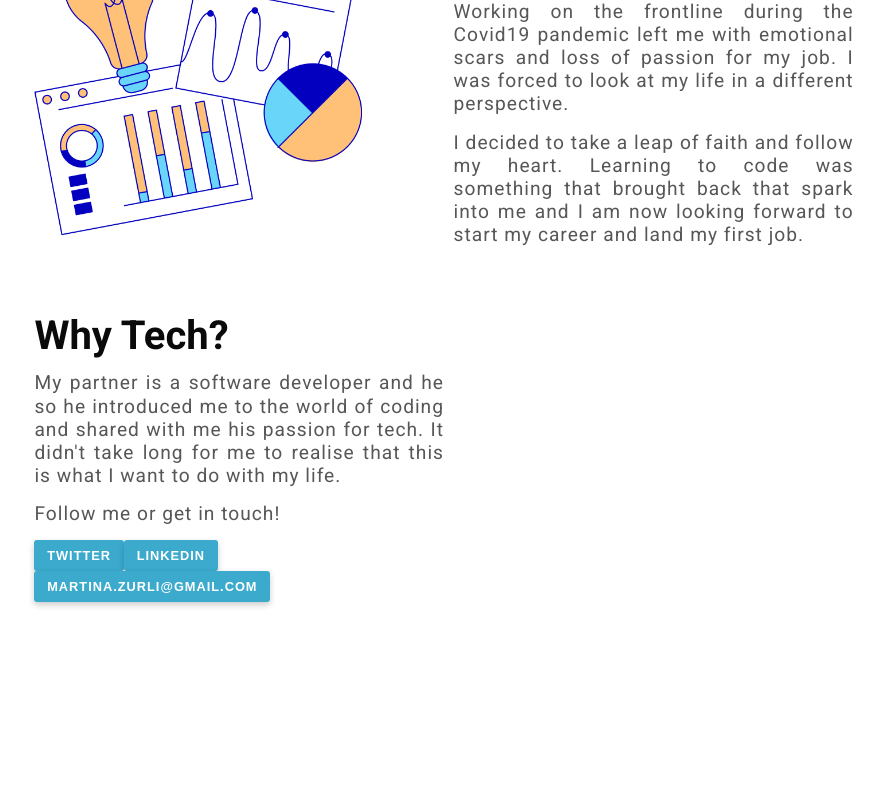
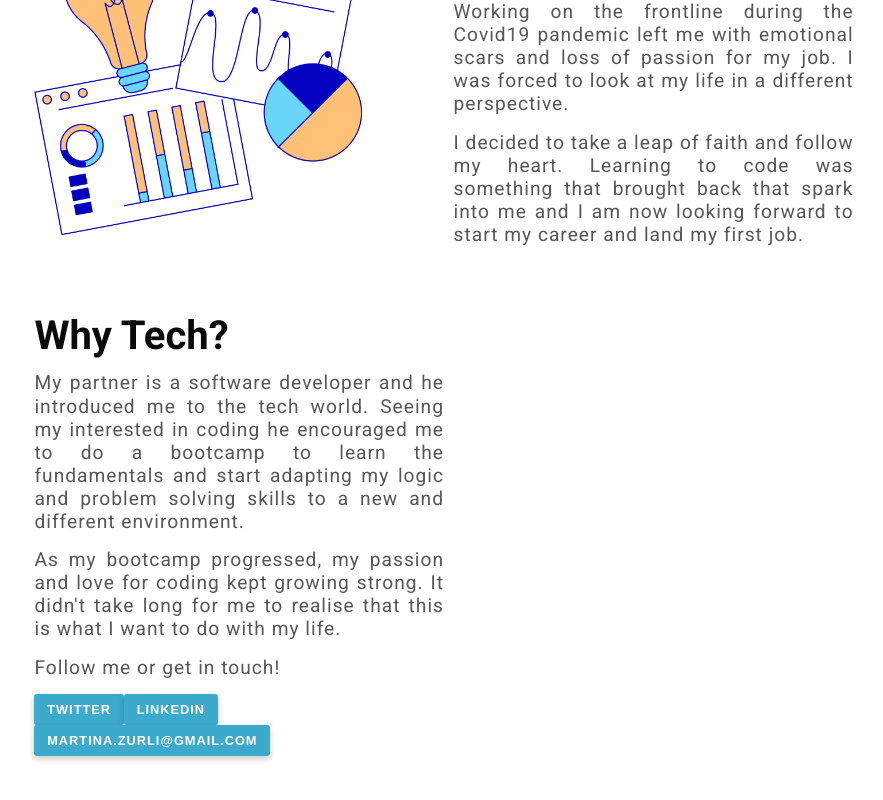
Before and after one commit to MartiZu/Portfolio, a React (Create React App) app in the folder portfolio/: page /about in a window 1280 px wide. Shown: the part 601-1401 px from the top of the page, without its empty margins (196-1079 px from the left). Before the commit the page ends 1293 px from the top, so only its background shows below. Built offline with nearby package versions, Linux system fonts and the light colour scheme.

Commit message:
added gif

```diff
--- a/portfolio/src/components/ImproveSkills.js
+++ b/portfolio/src/components/ImproveSkills.js
@@ -22,7 +22,8 @@ export default function TechStack() {
     <div className="section improve-skills">
       <div className="col img">
         {/* <img className="image" src="/img/icons/rocket.png" alt="rocket" /> */}
-        <img className="image-intro rotate" src="/img/icons/fly.png" alt="graph" />
+        {/* <img className="image-intro rotate" src="/img/icons/fly.png" alt="graph" /> */}
+        <img className="image-skill" src="/img/icons/4qwu.gif" alt="roket" />
       </div>
       <div className="col text">
         <h1 className="title">My TechStack</h1>
--- a/portfolio/src/components/Lastsection.js
+++ b/portfolio/src/components/Lastsection.js
@@ -6,11 +6,12 @@ export default function Lastsection() {
       <div className="col text">
         <h1 className="title">Why Tech?</h1>
         <p className="info">
-          My partner is a software developer and he so he introduced me to the
-          world of coding and shared with me his passion for tech. It didn't
-          take long for me to realise that this is what I want to do with my
-          life.
+          My partner is a software developer and he introduced me to the tech
+          world. Seeing my interested in coding he encouraged me to do a bootcamp
+          to learn the fundamentals and start adapting my logic and problem solving skills to a new and different environment.
         </p>
+        <p className="info">As my bootcamp progressed, my passion and love for coding kept growing strong.
+        It didn't take long for me to realise that this is what I want to do with my life.</p>
         <p className="info">Follow me or get in touch!</p>
         <div className="media-btn">
           <a
--- a/portfolio/src/styles/partials/_improve-section.scss
+++ b/portfolio/src/styles/partials/_improve-section.scss
@@ -2,7 +2,7 @@
   margin-top: 5em;
   .col.img {
     img {
-      width: 90%;
+      width: 85%;
       height: 100%;
     }
   }
```
Also changed, not shown: portfolio/public/img/icons/4qwu.gif (added).
